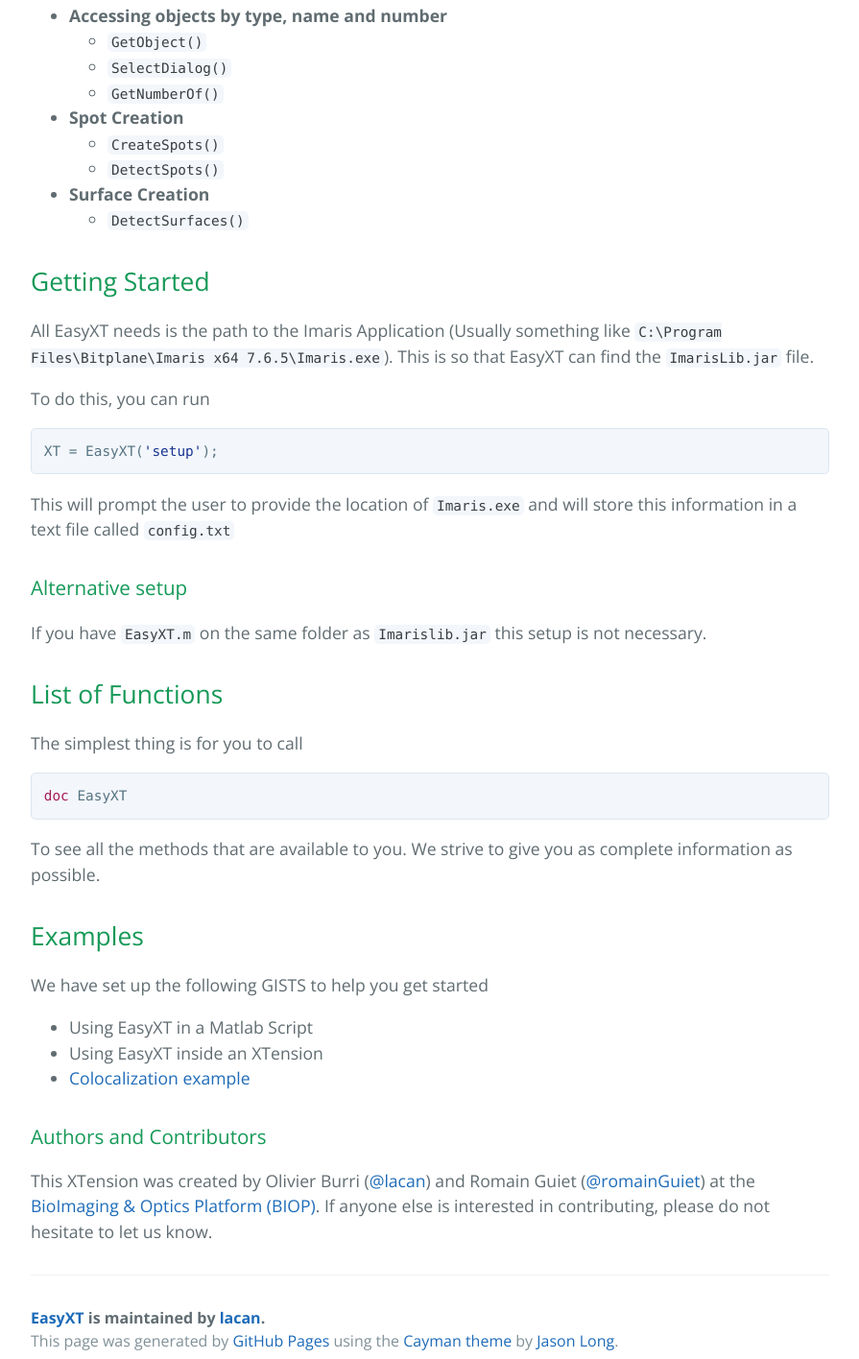
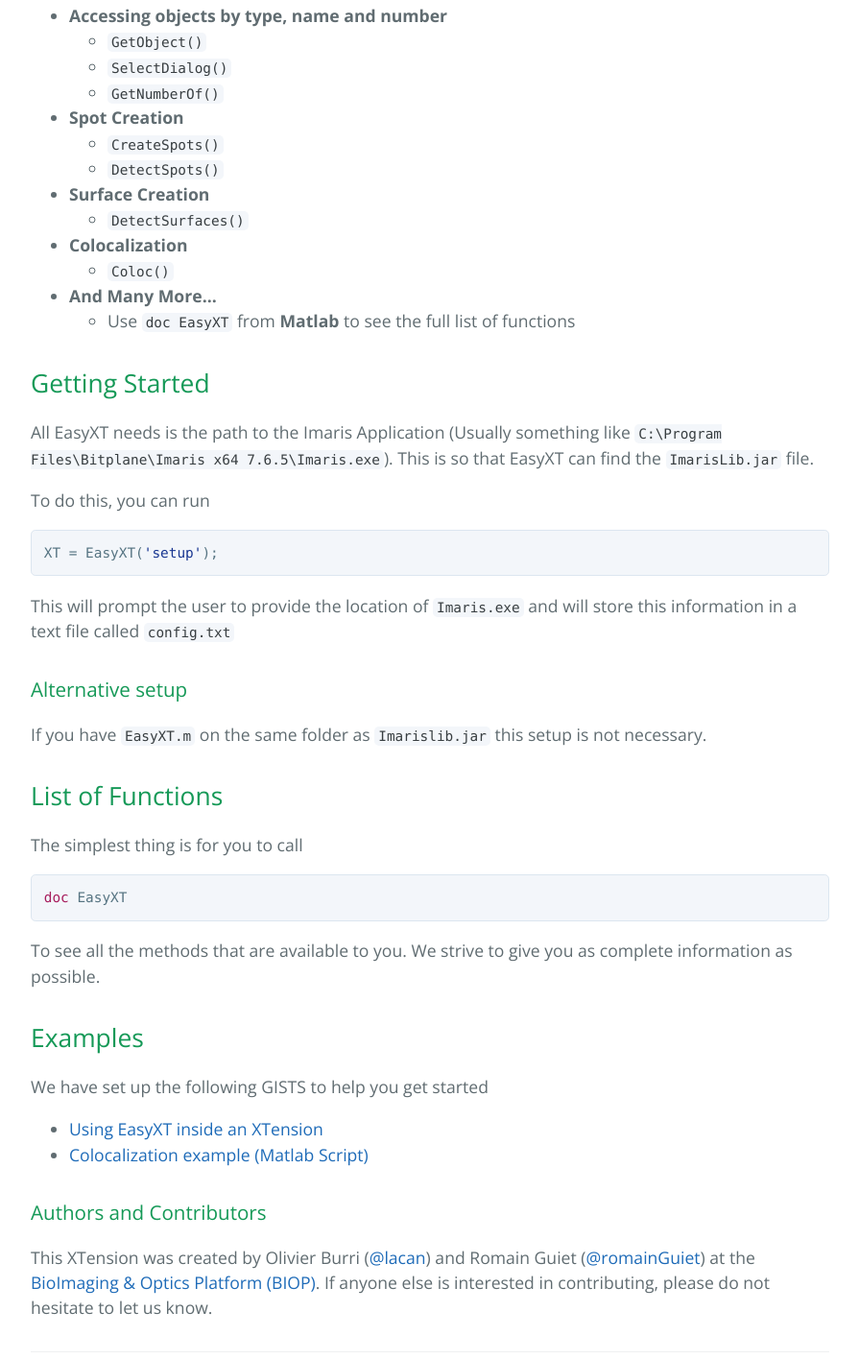
Before and after one commit to BIOP/EasyXT, a plain HTML site: page index.html in a window 1280 px wide. Shown: the part 636-2052 px from the top of the page at 96% size, without its empty margins (192-1087 px from the left). Drawn offline with nearby package versions, Linux system fonts and the light colour scheme.

Commit message:
Create gh-pages branch via GitHub

```diff
--- a/index.html
+++ b/index.html
@@ -52,6 +52,20 @@
 <li><code>DetectSurfaces()</code></li>
 </ul>
 </li>
+<li>
+<strong>Colocalization</strong>
+
+<ul>
+<li><code>Coloc()</code></li>
+</ul>
+</li>
+<li>
+<strong>And Many More...</strong>
+
+<ul>
+<li>Use <code>doc EasyXT</code> from <strong>Matlab</strong> to see the full list of functions</li>
+</ul>
+</li>
 </ul>
 
 <h2>
@@ -85,9 +99,8 @@
 <p>We have set up the following GISTS to help you get started</p>
 
 <ul>
-<li>Using EasyXT in a Matlab Script</li>
-<li>Using EasyXT inside an XTension</li>
-<li><a href="https://gist.github.com/lacan/be7cfba6ba1d26594598">Colocalization example</a></li>
+<li><a href="https://gist.github.com/lacan/47253fb7b9b42047e158">Using EasyXT inside an XTension</a></li>
+<li><a href="https://gist.github.com/lacan/be7cfba6ba1d26594598">Colocalization example (Matlab Script)</a></li>
 </ul>
 
 <h3>
```
Also changed, not shown: params.json (+1 -1 lines).
